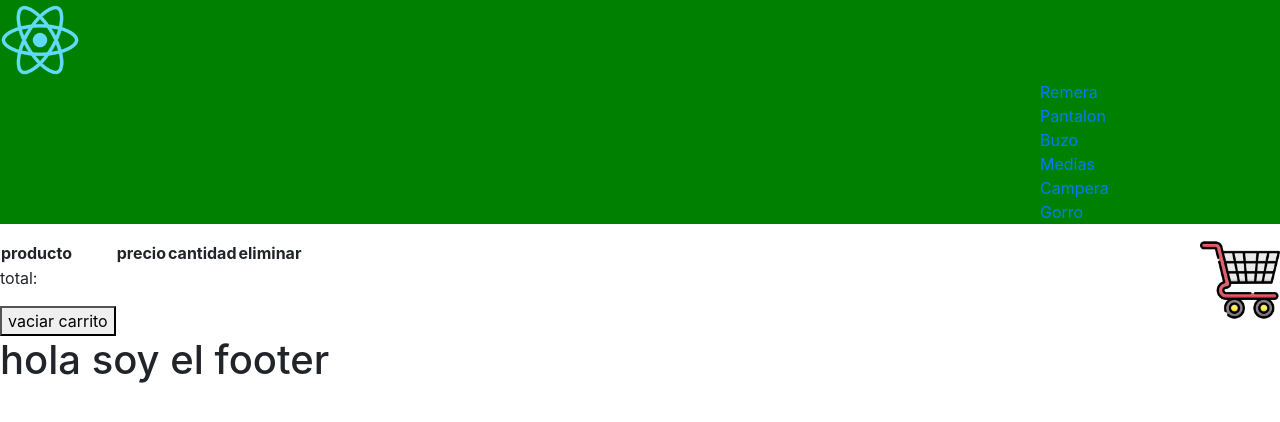
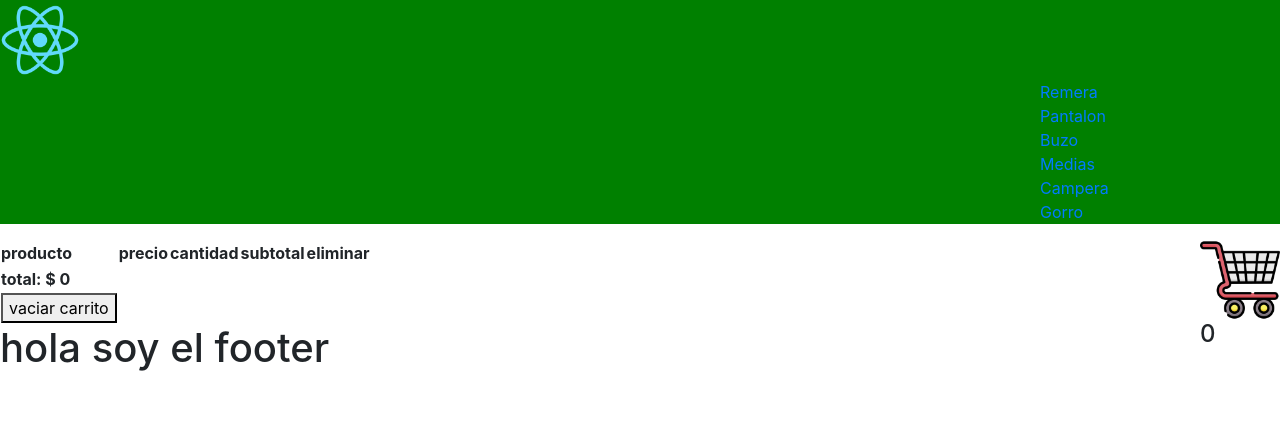
Before and after one commit to santi-coder/tienda-ecomerce-, a React (Create React App) app: page /carrito in a window 1280 px wide. Shown: the top 422 px of the page. Built offline with nearby package versions, Linux system fonts and the light colour scheme.

Commit message:
funcion vaciar carrito

```diff
--- a/src/components/Cart/Cart.jsx
+++ b/src/components/Cart/Cart.jsx
@@ -6,9 +6,68 @@ import React from 'react'
 
 const Cart = () => {
 
-  const {productos, eliminarUnItem, prodAEliminar} = useContext(CartContext)
+  const {productos, eliminarUnItem, vaciarCarrito} = useContext(CartContext)
 
   console.log(productos);
+  let subTotal = productos.map (valor => (valor.quanity*valor.producto.price))
+  let  total = 0
+  for(let i = 0 ; i<subTotal.length; i++)
+  {
+    total += subTotal[i];
+  }
+
+
+
+  return (
+
+    <>
+
+    <div>
+      <table>
+        <thead>
+          <tr>
+            <th>producto</th>
+            <th>precio</th>
+            <th>cantidad</th>
+            <th>subtotal</th>
+            <th>eliminar</th>
+          </tr>
+        </thead>
+        <tbody>
+
+        {productos.map (valor => (
+          <tr>
+            <th> { valor.producto.title } </th>
+            <th> { valor.producto.price }</th>
+            <th> { valor.quanity }</th>
+            <th> {(valor.quanity*valor.producto.price)}</th>
+            <th><button onClick={() => {eliminarUnItem (valor.producto.id)}}>x</button></th>
+          </tr>
+        ) ) }
+
+        </tbody>
+        <tfoot>
+          <tr>
+              <th>total: $ {total}</th>
+          </tr>
+          <tr>
+              <th><button onClick={vaciarCarrito}>vaciar carrito</button></th>
+          </tr>
+        </tfoot>
+      </table>
+
+
+
+    </div>
+
+    </>
+
+);
+
+};
+
+export default Cart
+
 
 
 
@@ -55,49 +114,3 @@ const Cart = () => {
     // });
 
     // tablaProductos.appendChild(cuerpoTabla)
-
-
-
-  return (
-
-    <>
-
-    <div>
-      <table>
-        <thead>
-          <tr>
-            <th>producto</th>
-            <th>precio</th>
-            <th>cantidad</th>
-            <th>eliminar</th>
-          </tr>
-        </thead>
-        <tbody>
-
-        {productos.map (valor => (
-          <tr>
-            <th> { valor.producto.title } </th>
-            <th> { valor.producto.price }</th>
-            <th> { valor.quanity }</th>
-            <th><button onClick={() => {eliminarUnItem (valor.producto.id)}}>x</button></th>
-          </tr>
-        ) ) }
-
-        </tbody>
-        <tfoot>
-              <p>total:</p>
-              <button>vaciar carrito</button>
-        </tfoot>
-      </table>
-
-
-
-    </div>
-
-    </>
-
-);
-
-};
-
-export default Cart
--- a/src/components/cartWidget/index.jsx
+++ b/src/components/cartWidget/index.jsx
@@ -6,7 +6,7 @@ const CartWidget = () => {
  return (
         <div>
            <Link to = {'/carrito/'}> <img src="/images/carroDeCompras.png" alt="" style={{width:80, height:80, float:"right"}}/></Link>
-
+            <h4>0</h4>
         </div>
     )
 }
--- a/src/components/context/CartContext.jsx
+++ b/src/components/context/CartContext.jsx
@@ -33,14 +33,24 @@ const CartContextProvider = ({children}) => {
         const nuevoArreglo = productos.filter(element => element.producto.id !== item)
         console.log(nuevoArreglo);
         setProductos(nuevoArreglo)
+    }
 
+    function vaciarCarrito () {
+
+        return setProductos([])
     }
+
+
 
     return (
 
         <CartContext.Provider value={{
 
-            productos, addCart, eliminarUnItem }}>
+            productos,
+            addCart,
+            eliminarUnItem,
+            vaciarCarrito
+             }}>
 
             {children}
         </CartContext.Provider>
```
Also changed, not shown: 1 other file (tests, documents, lock files or other folders).
